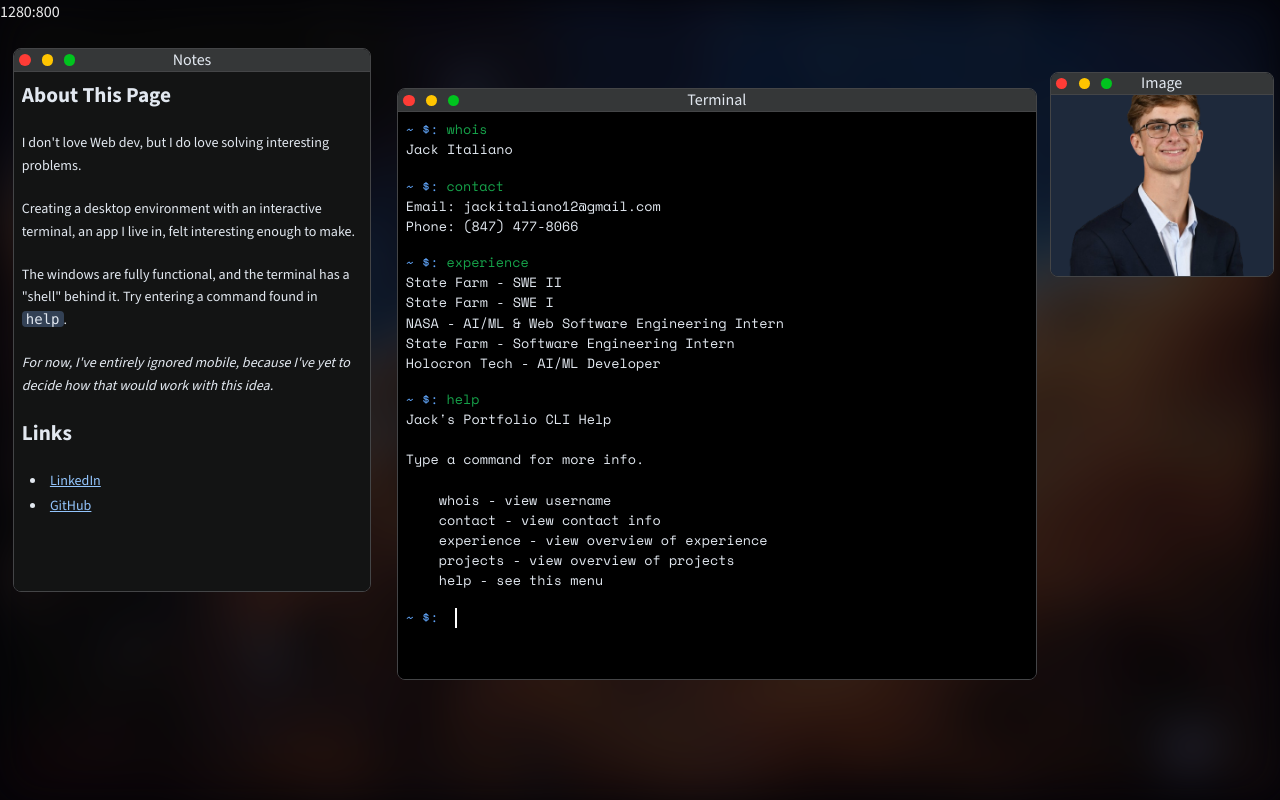
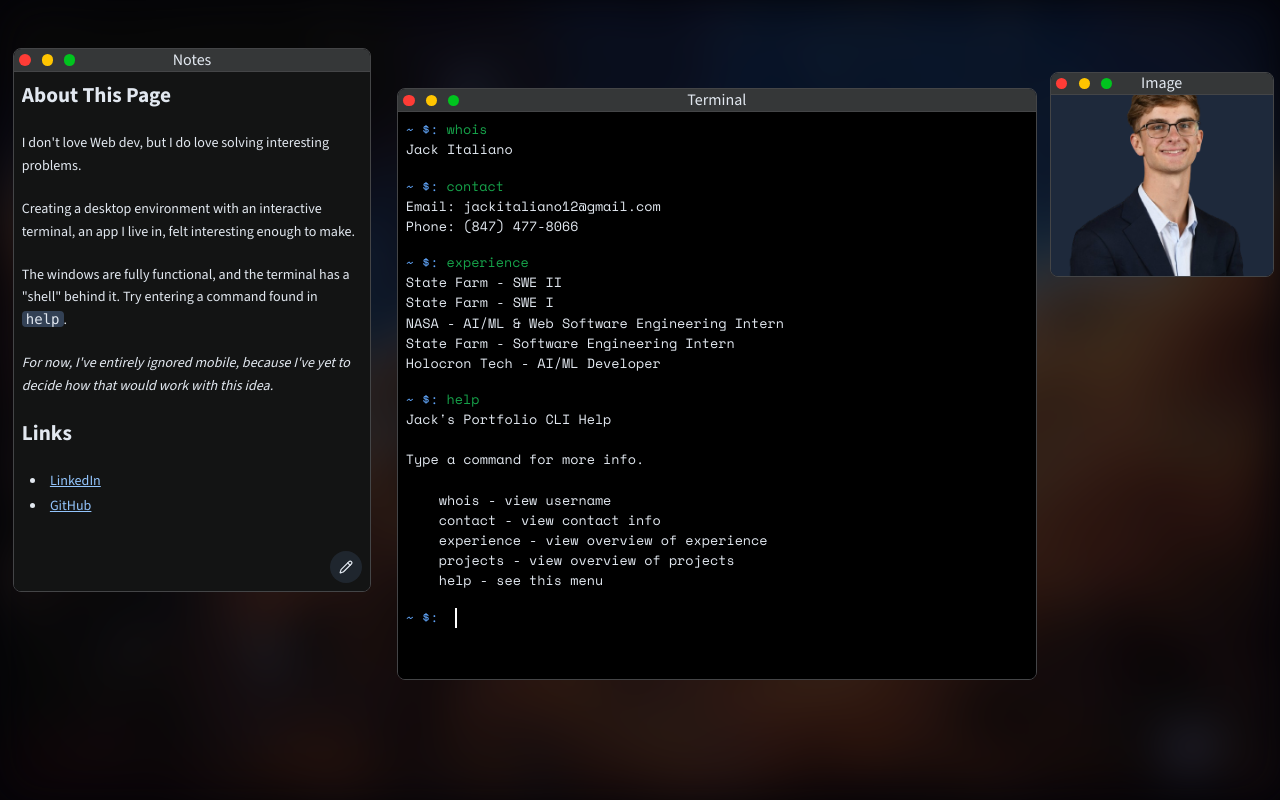
Before and after one commit to jackitaliano/portfolio, a Next.js app: page / in a window 1280 px wide. Built offline with nearby package versions, Linux system fonts and the light colour scheme.

Commit message:
make notes editable

```diff
--- a/app/apps/notes/Notes.tsx
+++ b/app/apps/notes/Notes.tsx
@@ -1,3 +1,5 @@
+import { useEffect, useState } from "react";
+import { Check, Pencil } from "lucide-react";
 import { ScrollArea, ScrollBar } from "@/components/ui/scroll-area";
 import ReactMarkdown from "react-markdown";
 import remarkGfm from "remark-gfm";
@@ -6,11 +8,49 @@ type Props = {
   markdown: string;
 };
 
+const AUTO_COMPLETE_IDLE_MS = 4000;
+
 export function Notes({ markdown }: Props) {
+  const [isEditing, setIsEditing] = useState(false);
+  const [content, setContent] = useState(markdown);
+
+  useEffect(() => {
+    setContent(markdown);
+  }, [markdown]);
+
+  useEffect(() => {
+    if (!isEditing) {
+      return;
+    }
+
+    const timeoutId = window.setTimeout(() => {
+      setIsEditing(false);
+    }, AUTO_COMPLETE_IDLE_MS);
+
+    return () => {
+      window.clearTimeout(timeoutId);
+    };
+  }, [isEditing, content]);
+
   return (
-    <div className="w-full h-full bg-[#131414]">
+    <div className="w-full h-full bg-[#131414] relative">
+      <button
+        type="button"
+        aria-label={isEditing ? "Finish editing note" : "Edit note"}
+        className="absolute bottom-2 right-2 z-20 w-8 h-8 rounded-full bg-slate-700/40 hover:bg-slate-700/60 flex items-center justify-center"
+        onClick={() => setIsEditing((prev) => !prev)}
+      >
+        {isEditing ? <Check size={14} /> : <Pencil size={14} />}
+      </button>
       <ScrollArea className="w-full h-full p-[var(--wm-app-pad)]">
         <div className="space-y-[var(--wm-notes-section-gap)] text-[length:var(--wm-notes-font-size)]">
+          {isEditing ? (
+            <textarea
+              value={content}
+              onChange={(e) => setContent(e.target.value)}
+              className="w-full h-full min-h-[calc(100dvh-12rem)] bg-transparent text-inherit p-0 m-0 resize-none outline-none border-none shadow-none font-inherit leading-relaxed"
+            />
+          ) : (
             <ReactMarkdown
               remarkPlugins={[remarkGfm]}
               components={{
@@ -29,8 +69,9 @@ export function Notes({ markdown }: Props) {
                 ),
               }}
             >
-            {markdown}
+              {content}
             </ReactMarkdown>
+          )}
         </div>
         <ScrollBar orientation="vertical" />
       </ScrollArea>
--- a/app/page.tsx
+++ b/app/page.tsx
@@ -33,7 +33,6 @@ The windows are fully functional, and the terminal has a "shell" behind it. Try
   return (
     <main className="w-[100dvw] h-[100dvh] overflow-hidden">
       <BackgroundImage />
-      <p>{window.innerWidth}:{window.innerHeight}</p>
       <WindowManager>
         <Window
           title="Notes"
```
Lines whose indentation alone changed are shown as unchanged.
